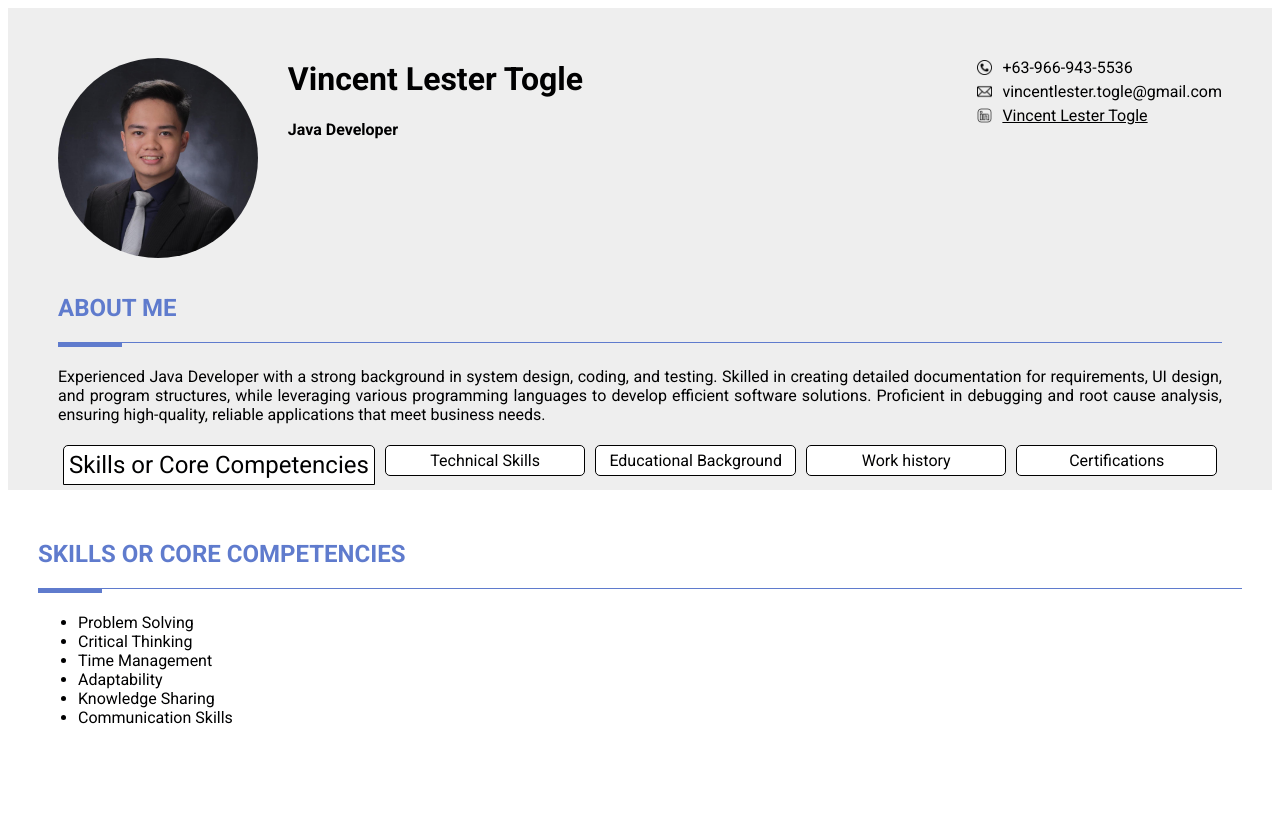
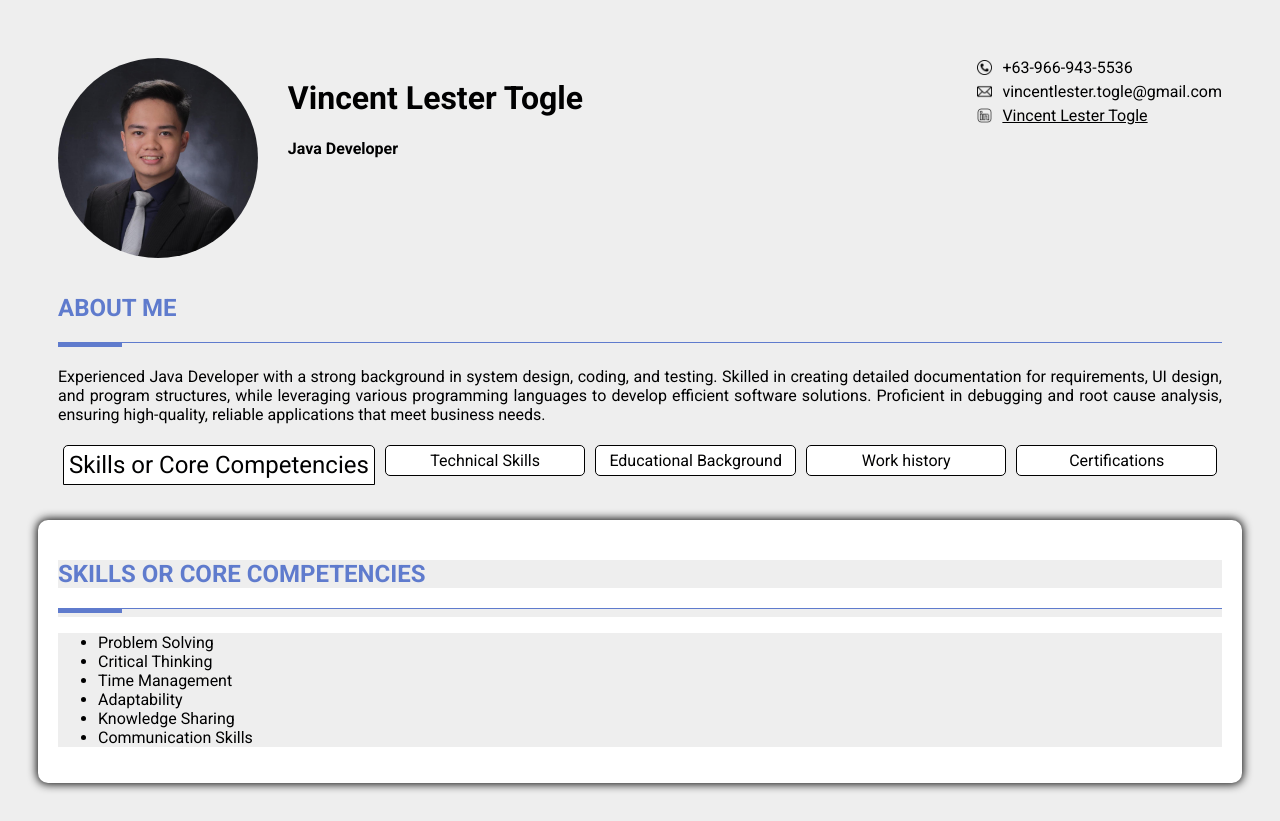
Before and after one commit to lester626/vincent-lester-togle-resume, a plain HTML site: page index.html in a window 1280 px wide. Before the commit the page ends 800 px from the top, so only its background shows below. Drawn offline with Linux system fonts and the light colour scheme.

Commit message:
add box shadow to make it more creative

```diff
--- a/assets/css/index.css
+++ b/assets/css/index.css
@@ -4,11 +4,16 @@
 * {
   font-family: "Roboto", sans-serif;
   color: #000001;
-  background-color: #fff;
+  background-color: #eee;
+}
+
+section,
+body {
+    background-color: #eee;
 }
 
 section {
-    padding: 30px 30px 0 30px;
+    padding: 30px;
 }
 
 .head-container {
@@ -187,6 +192,10 @@ nav .nav-tab-bar li div.selected {
 .work-history,
 .certifications {
     display: none;
+    background-color: #fff;
+    border-radius: 10px;
+    padding: 20px;
+    box-shadow: 0 0 10px 1px;
 }
 
 .active {
--- a/index.html
+++ b/index.html
@@ -14,9 +14,8 @@
                         <img src="./assets/images/profile-pic.jpeg" class="profile-pic-image">
                     </div>
                 </div>
-                <div class="full-name remove-line-height">
+                <div class="full-name">
                     <h1>Vincent Lester Togle</h1>
-                    <div class="mt-8"></div>
                     <h4>Java Developer</h4>
                 </div>
                 <div class="contact">
```
